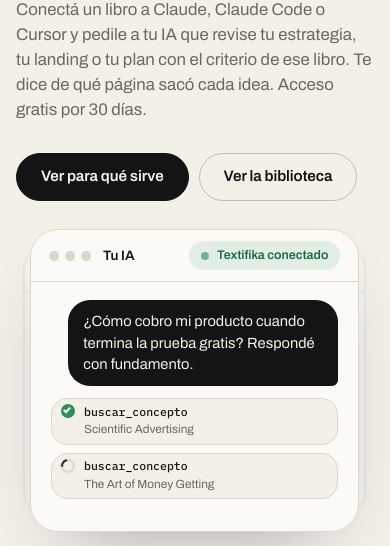
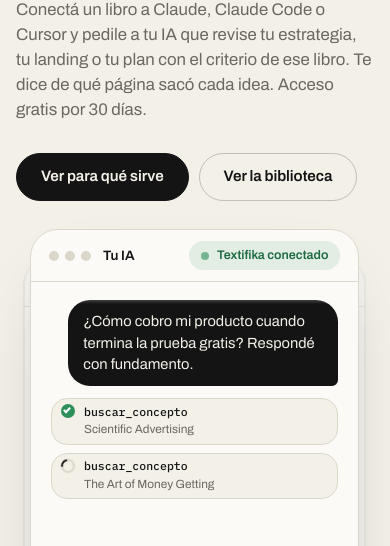
Before and after one commit to kitifica-max/textovivo, a plain HTML site: page diseno/index.html in a window 390 px wide. Shown: the part 294-840 px from the top of the page. Drawn offline with Linux system fonts and the light colour scheme; no server answers.

Commit message:
Hero en movil: tarjeta de altura fija que sigue el contenido como un chat, sin mover la pagina
Co-Authored-By: Claude Sonnet 5.5 <noreply@anthropic.com>

```diff
--- a/diseno/app.js
+++ b/diseno/app.js
@@ -220,7 +220,7 @@ document.querySelectorAll("[data-ia]").forEach((ia) => {
   };
   const poner = (e, k) => { e.texto.textContent = e.completo.slice(0, k); e.fantasma.textContent = e.completo.slice(k); };
   const resultadoTool = (t) => (t.hasAttribute("data-vacio") ? "vacio" : "listo");
-  const limpiar = (e) => { e.esc.dataset.estado = ""; e.pasos.forEach((p) => p.classList.remove("visible", "activo", "listo", "vacio")); poner(e, 0); };
+  const limpiar = (e) => { e.esc.dataset.estado = ""; const c = e.esc.querySelector(".ia-cuerpo"); if (c) c.scrollTop = 0; e.pasos.forEach((p) => p.classList.remove("visible", "activo", "listo", "vacio")); poner(e, 0); };
   const mostrarTodo = (e) => {
     e.esc.dataset.estado = "listo"; poner(e, e.completo.length);
     e.tools.forEach((t) => t.classList.add(resultadoTool(t)));
@@ -237,6 +237,9 @@ document.querySelectorAll("[data-ia]").forEach((ia) => {
     puntos.forEach((b, k) => b.setAttribute("aria-current", String(k === actual)));
   };
 
+  // En móvil el cuerpo tiene altura fija: sigue la última parte, como un chat (en escritorio no hay nada que desplazar).
+  const seguir = (e) => { const c = e.esc.querySelector(".ia-cuerpo"); if (c && c.scrollHeight > c.clientHeight) c.scrollTo({ top: c.scrollHeight, behavior: reducido ? "auto" : "smooth" }); };
+
   async function reproducir() {
     const mia = ++corrida;
     const vigente = () => mia === corrida;
@@ -250,9 +253,9 @@ document.querySelectorAll("[data-ia]").forEach((ia) => {
     for (let i = 1; i <= e.completo.length; i++) { if (!vigente()) return; poner(e, i); await espera(e.completo[i - 1] === " " ? 38 : 26); }
     e.esc.dataset.estado = "consultando";
     await espera(500);
-    for (const t of e.tools) { if (!vigente()) return; t.classList.add("activo"); await espera(850); t.classList.replace("activo", resultadoTool(t)); await espera(150); }
+    for (const t of e.tools) { if (!vigente()) return; t.classList.add("activo"); seguir(e); await espera(850); t.classList.replace("activo", resultadoTool(t)); await espera(150); }
     await espera(250);
-    for (const p of e.resto) { if (!vigente()) return; p.classList.add("visible"); await espera(p.classList.contains("ia-cita") || p.classList.contains("ia-nada") ? 1500 : 800); }
+    for (const p of e.resto) { if (!vigente()) return; p.classList.add("visible"); setTimeout(() => seguir(e), 80); setTimeout(() => seguir(e), 620); await espera(p.classList.contains("ia-cita") || p.classList.contains("ia-nada") ? 1500 : 800); }
     e.esc.dataset.estado = "listo";
     await espera(4500);
     while (pausado && vigente()) await espera(400);
--- a/diseno/estilos.css
+++ b/diseno/estilos.css
@@ -624,9 +624,13 @@ details p { margin: 10px 0 0; color: var(--gris); max-width: 44em; }
   .apertura-ia .ia-tarjeta { width: 92%; }
   .ia-tarjeta[data-pos="anterior"] { transform: translateX(-7%) scale(.9); }
   .ia-tarjeta[data-pos="siguiente"] { transform: translateX(7%) scale(.9); }
-  /* En móvil la tarjeta del frente crece hacia abajo a medida que aparece cada parte, sin dejar espacio vacío:
-     solo ella marca la altura de la pila; las de atrás se ajustan a esa altura. */
+  /* En móvil la tarjeta tiene altura fija (la página no se mueve) y funciona como un chat:
+     cada parte aparece abajo y el contenido se desplaza solo hacia arriba. Las de atrás toman la misma altura. */
   .ia-pila { position: relative; align-items: start; }
+  .ia-tarjeta[data-pos="actual"] { height: min(600px, 74svh); display: flex; flex-direction: column; }
+  .ia-tarjeta .ia-cuerpo { flex: 1; min-height: 0; align-content: start; overflow-y: auto; overscroll-behavior: contain; scrollbar-width: none;
+    -webkit-mask-image: linear-gradient(transparent 0, #000 22px); mask-image: linear-gradient(transparent 0, #000 22px); }
+  .ia-tarjeta .ia-cuerpo::-webkit-scrollbar { display: none; }
   .ia-tarjeta:not([data-pos="actual"]) { position: absolute; top: 0; bottom: 0; left: 4%; right: 4%; width: auto !important; overflow: hidden; }
   .ia-tarjeta[data-pos="actual"] [data-paso]:not(.visible):not(.activo):not(.listo):not(.vacio) { display: none; }
   .ia-tarjeta[data-pos="actual"] [data-paso]:is(.visible, .activo, .listo, .vacio) { animation: ia-crece .55s var(--resorte, ease) both; }
```
